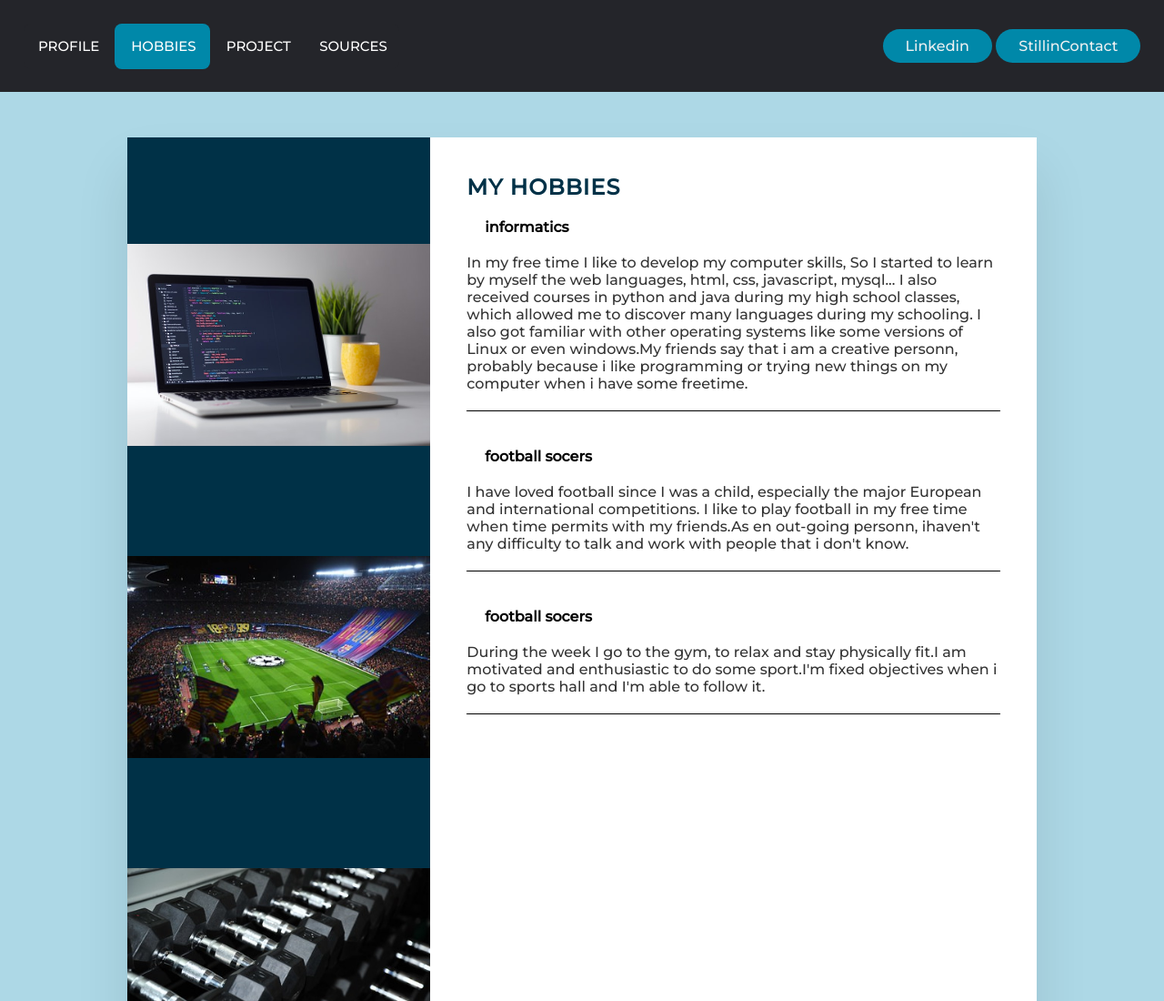
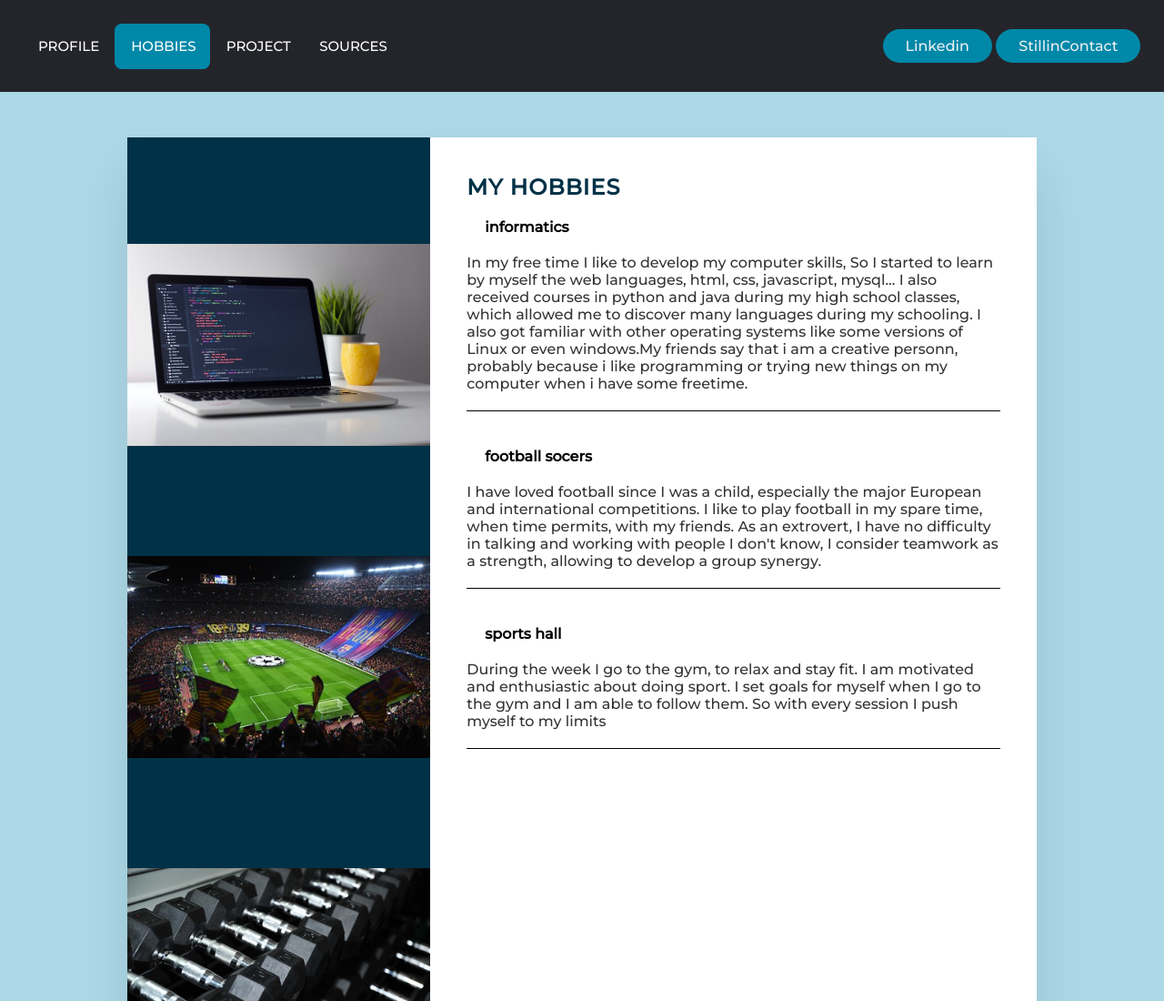
Before and after one commit to tomprv/tomprv.github.io, a plain HTML site: page hobbies.html in a window 1280 px wide. Shown: the top 1100 px of the page at 91% size. Drawn offline with Linux system fonts and the light colour scheme.

Commit message:
Update hobbies.html

```diff
--- a/hobbies.html
+++ b/hobbies.html
@@ -38,13 +38,10 @@
                     I also got familiar with other operating systems like some versions of Linux or even windows.My friends say that i am a creative personn, probably because i like programming or trying new things on my computer when i have some freetime.</p>
 
                 <h4 class="title4">football socers</h4>
-                <p class="stage p">I have loved football since I was a child, especially the major European and international competitions.
-                    I like to play football in my free time when time permits with my friends.As en out-going personn, ihaven't any difficulty to talk and work with people that i don't know.
-                    </p>
+                <p class="stage p">I have loved football since I was a child, especially the major European and international competitions. I like to play football in my spare time, when time permits, with my friends. As an extrovert, I have no difficulty in talking and working with people I don't know, I consider teamwork as a strength, allowing to develop a group synergy.</p>
 
-                <h4 class="title4">football socers</h4>
-                <p class="stage p">During the week I go to the gym, to relax and stay physically fit.I am motivated and enthusiastic to do some sport.I'm fixed objectives when i go to sports hall and I'm able to follow it.
-                </p>
+                <h4 class="title4">sports hall</h4>
+                <p class="stage p">During the week I go to the gym, to relax and stay fit. I am motivated and enthusiastic about doing sport. I set goals for myself when I go to the gym and I am able to follow them. So with every session I push myself to my limits  </p>
 
             </div>
         </div>
```
